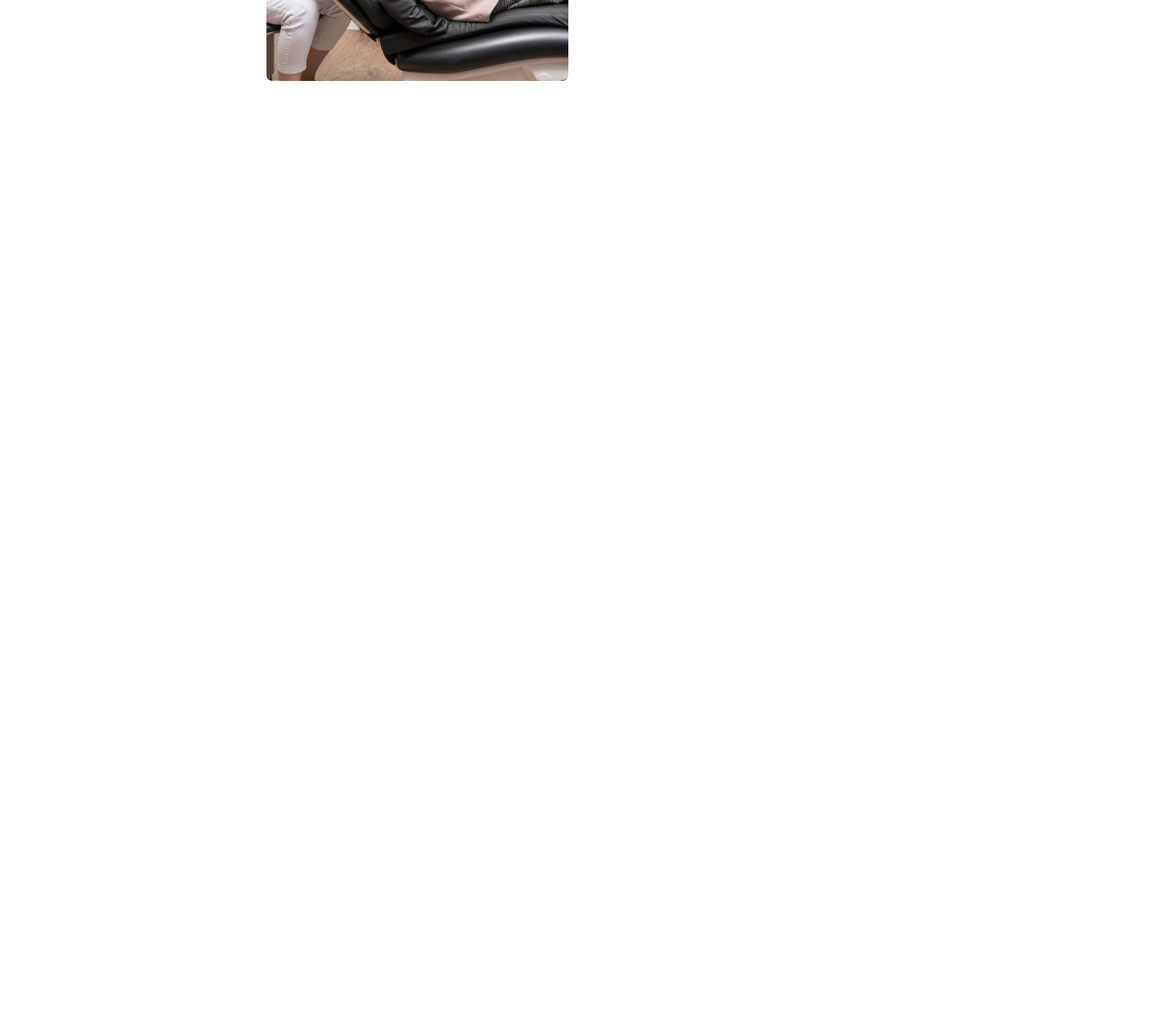
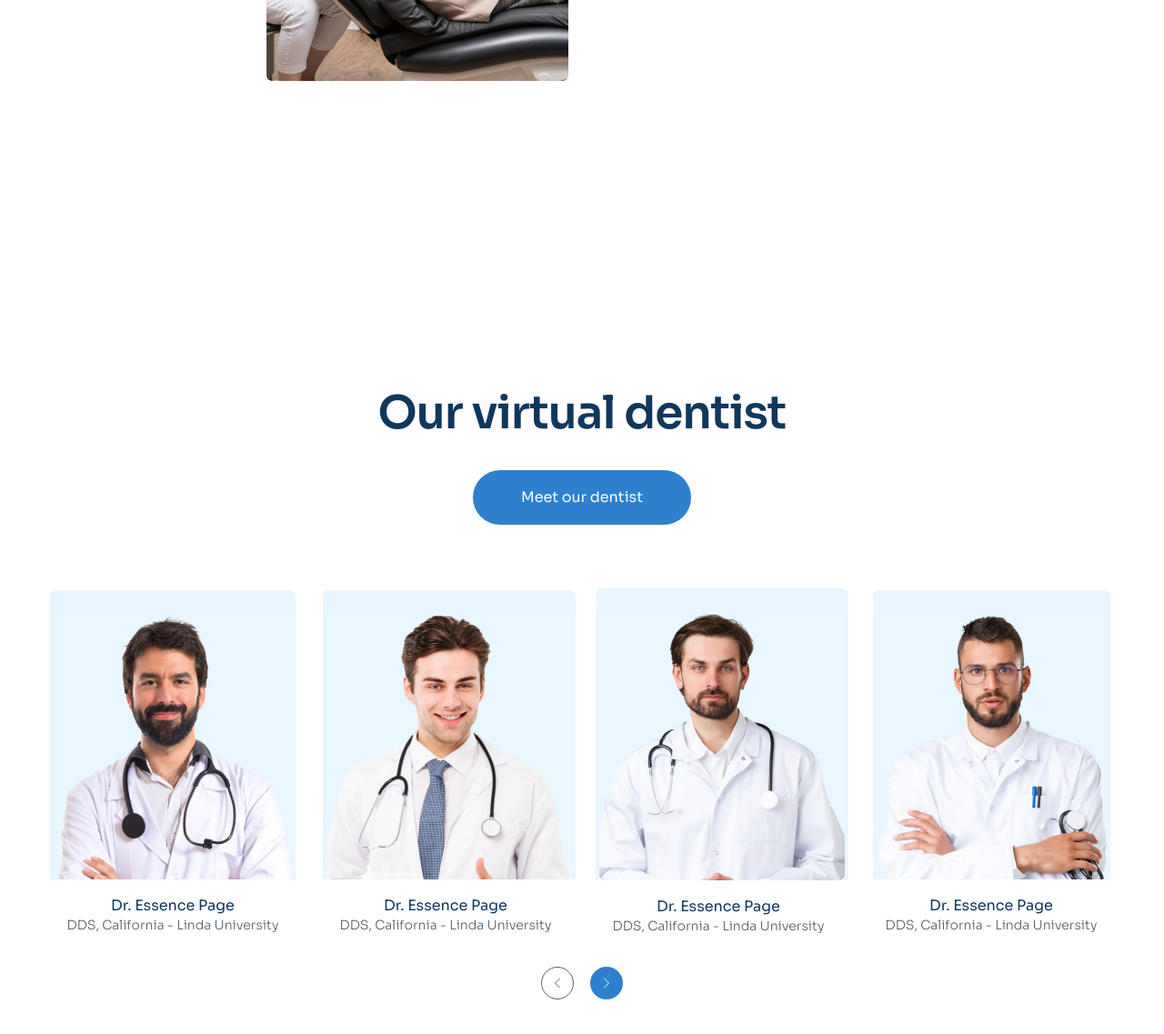
Before and after one commit to xuankh4ng/htmlcss-project-03, a plain HTML site: page index.html in a window 1280 px wide. Shown: the part 3296-4433 px from the top of the page at 91% size. Before the commit the page ends 3555 px from the top, so only its background shows below. Drawn offline with Linux system fonts and the light colour scheme.

Commit message:
feat: add "Teams" section

```diff
--- a/assets/css/styles.css
+++ b/assets/css/styles.css
@@ -321,3 +321,86 @@ header .content .info {
   border-radius: 30px;
   padding: 22px 53px;
 }
+
+/* Teams */
+.teams .area {
+  padding: 170px 0;
+}
+
+.teams .heading {
+  text-align: center;
+}
+
+.teams .heading h2 {
+  color: #10375C;
+  font-size: 5rem;
+  font-weight: 600;
+  letter-spacing: -0.1rem;
+}
+
+.teams .heading .btn {
+  display: inline-block;
+  padding: 22px 53px;
+  border-radius: 30px;
+
+  margin-top: 38px;
+}
+
+.teams .container {
+  margin-top: 70px;
+  display: flex;
+  align-items: center;
+  gap: 30px;
+}
+
+.teams .dentist {
+  width: 270px;
+  text-align: center;
+}
+
+.teams .dentist img {
+  padding: 28px 4px 0;
+  background-color: #EAF6FF;
+  border-top-left-radius: 6px;
+  border-top-right-radius: 6px;
+  object-fit: cover;
+}
+
+.teams .dentist h3 {
+  margin-top: 12px;
+  color: #10375C;
+  font-size: 1.6rem;
+  line-height: 2.8rem;
+  /* 175% */
+  font-weight: 400;
+}
+
+.teams .dentist p {
+  color: #575F66;
+  font-size: 1.4rem;
+  font-weight: 300;
+}
+
+.teams .nav-btn-container {
+  margin-top: 38px;
+  display: flex;
+  align-items: center;
+  justify-content: center;
+  gap: 18px;
+}
+
+.teams .nav-btn {
+  width: 36px;
+  height: 36px;
+  border: 1px solid #575F66;
+  border-radius: 9999px;
+  display: flex;
+  align-items: center;
+  justify-content: center;
+  cursor: pointer;
+}
+
+.teams .active {
+  border: none;
+  background-color: #2E80CE;
+}
--- a/index.html
+++ b/index.html
@@ -203,5 +203,47 @@
         </section>
       </div>
     </section>
+
+    <!-- Teams -->
+    <section class="teams">
+      <div class="area">
+        <section class="heading">
+          <h2>Our virtual dentist</h2>
+          <a class="btn" href="#!">Meet our dentist</a>
+        </section>
+
+        <section class="container">
+          <div class="dentist">
+            <img src="./assets/imgs/dentist-1.jpg" alt="Dr. Essence Page" />
+            <h3>Dr. Essence Page</h3>
+            <p>DDS, California - Linda University</p>
+          </div>
+          <div class="dentist">
+            <img src="./assets/imgs/dentist-2.jpg" alt="Dr. Essence Page" />
+            <h3>Dr. Essence Page</h3>
+            <p>DDS, California - Linda University</p>
+          </div>
+          <div class="dentist">
+            <img src="./assets/imgs/dentist-3.jpg" alt="Dr. Essence Page" />
+            <h3>Dr. Essence Page</h3>
+            <p>DDS, California - Linda University</p>
+          </div>
+          <div class="dentist">
+            <img src="./assets/imgs/dentist-4.jpg" alt="Dr. Essence Page" />
+            <h3>Dr. Essence Page</h3>
+            <p>DDS, California - Linda University</p>
+          </div>
+        </section>
+
+        <section class="nav-btn-container">
+          <div class="nav-btn">
+            <img src="./assets/imgs/arrow-left.svg" alt="Arrow Left" />
+          </div>
+          <div class="nav-btn active">
+            <img src="./assets/imgs/arrow-right.svg" alt="Arrow Right" />
+          </div>
+        </section>
+      </div>
+    </section>
   </body>
 </html>
```
Also changed, not shown: assets/imgs/arrow-left.svg (added), assets/imgs/arrow-right.svg (added), assets/imgs/dentist-1.jpg (added), assets/imgs/dentist-2.jpg (added), assets/imgs/dentist-3.jpg (added), assets/imgs/dentist-4.jpg (added).
